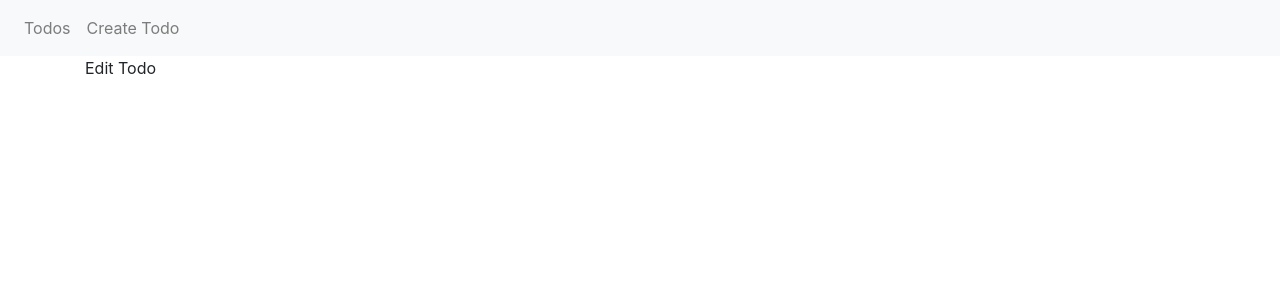
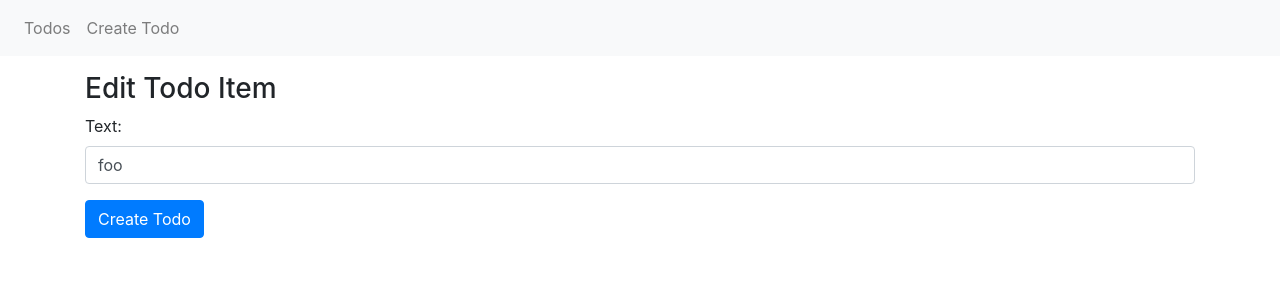
Before and after one commit to kemenykristof/mern-app, a React (Create React App) app: page /edit/0 in a window 1280 px wide. Shown: the top 300 px of the page. Built offline with nearby package versions, Linux system fonts and the light colour scheme.

Commit message:
edit form refactor

```diff
--- a/src/EditTodo.js
+++ b/src/EditTodo.js
@@ -1,5 +1,24 @@
-import React from 'react'
+import React, { useState, useEffect } from "react";
+
+import { TodoForm } from "./TodoForm";
 
 export const EditTodo = () => {
-    return <div className="container">Edit Todo</div>
-}
+  const [todo, setTodo] = useState();
+
+  useEffect(() => {
+    setTodo({
+      text: "foo",
+    });
+  }, []);
+
+  return todo ? (
+    <div className="container">
+      <div className="mt-3">
+        <h3>Edit Todo Item</h3>
+        <TodoForm todo={todo} />
+      </div>
+    </div>
+  ) : (
+    <div>Loading</div>
+  );
+};
--- /dev/null
+++ b/src/TodoForm.js
@@ -0,0 +1,36 @@
+import React from "react";
+import { useForm } from "react-hook-form";
+import { useHistory } from "react-router-dom";
+
+export const TodoForm = ({ todo }) => {
+  const { register, handleSubmit } = useForm({
+    defaultValues: { text: todo ? todo.text : "" },
+  });
+
+  const history = useHistory();
+
+  const onSubmit = handleSubmit((data) => {
+    alert(JSON.stringify(data));
+    history.push("/");
+  });
+
+  return (
+    <form onSubmit={onSubmit}>
+      <div className="form-group">
+        <label htmlFor="text">Text:</label>
+        <input
+          className="form-control"
+          ref={register}
+          type="text"
+          name="text"
+          id="text"
+        ></input>
+      </div>
+      <div className="form-group">
+        <button type="submit" className="btn btn-primary">
+          Create Todo
+        </button>
+      </div>
+    </form>
+  );
+};
```
